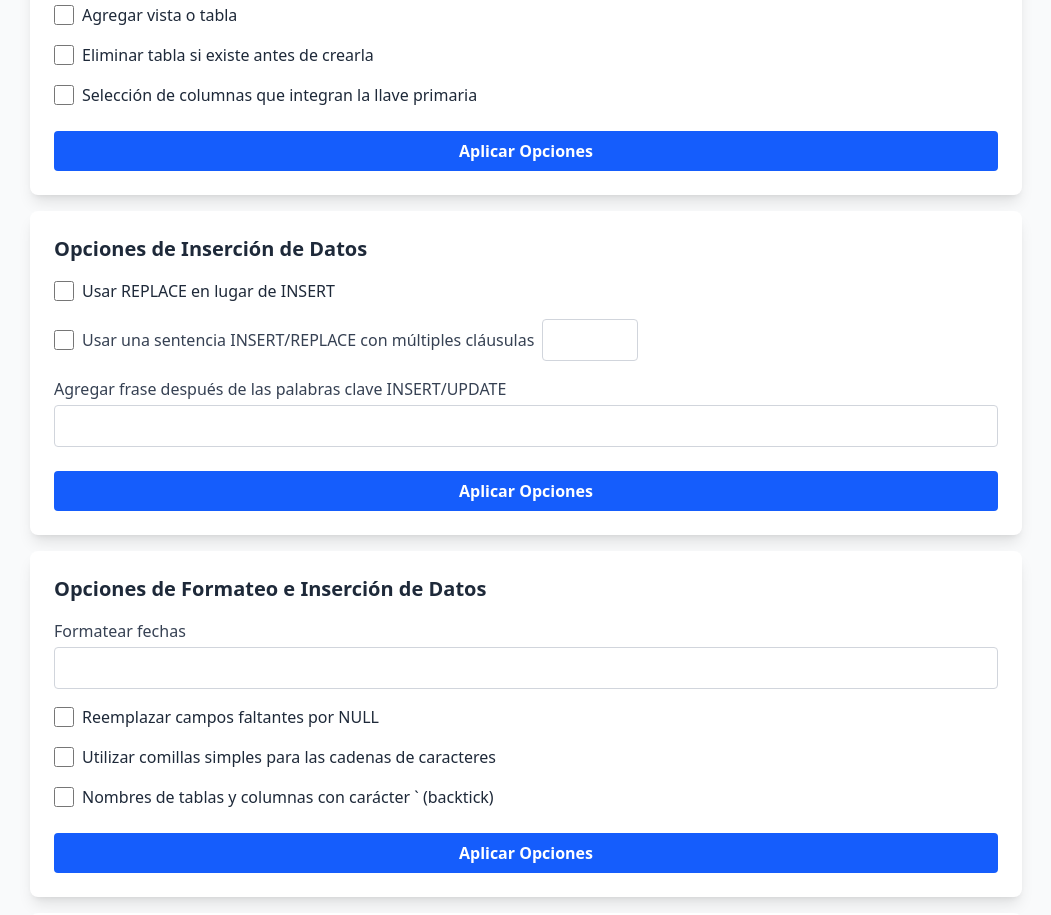
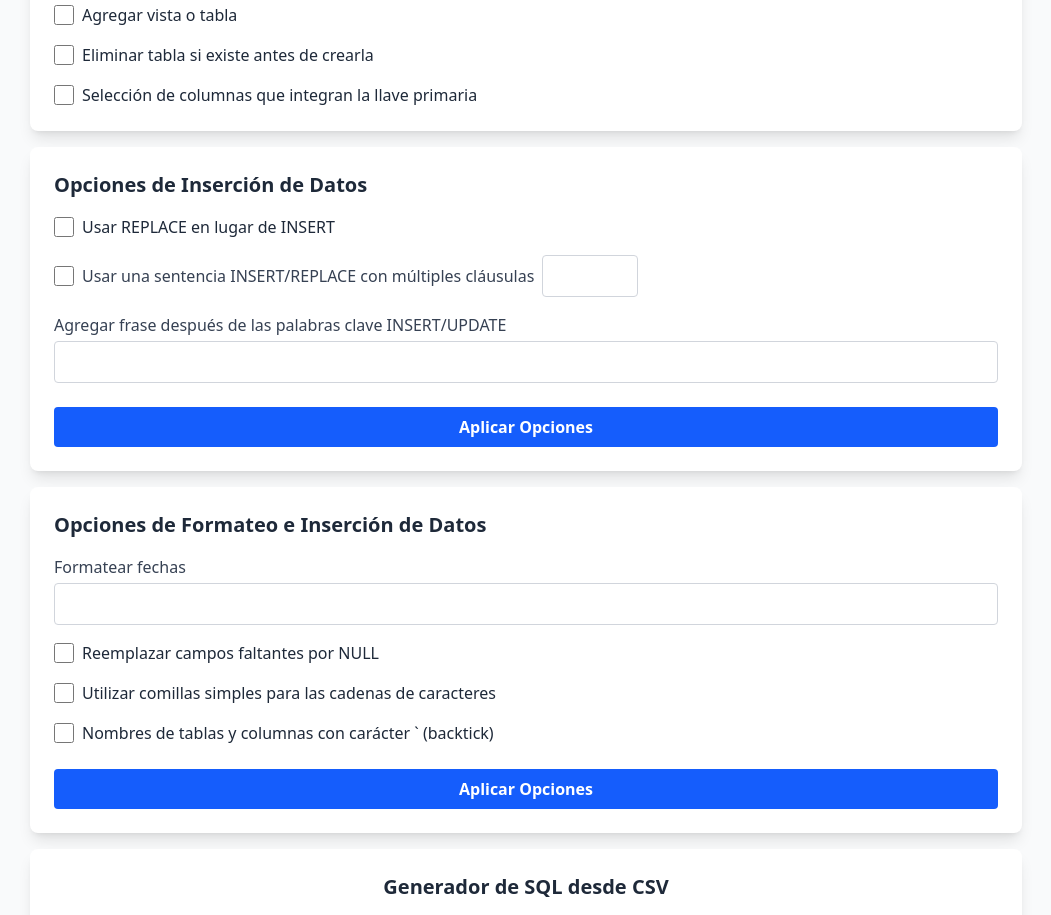
Before and after one commit to Fhernd/proy10_convertidor_csv_sql, a Vue app: page / in a window 1280 px wide. Shown: the part 1520-2435 px from the top of the page, without its empty margins (114-1165 px from the left). Built offline with nearby package versions, Linux system fonts and the light colour scheme; the HTML template or start-up script is replaced by a standard one.

Commit message:
Emisión de los datos de salida para la tabla de la base de datos. Uso de la funcion defineEmits() y watch().

```diff
--- a/src/components/OpcionesSalidaTabla.vue
+++ b/src/components/OpcionesSalidaTabla.vue
@@ -28,21 +28,19 @@
                 Selección de columnas que integran la llave primaria
             </label>
         </div>
-
-        <button @click="applyOptions" class="w-full mt-6 bg-blue-600 hover:bg-blue-700 text-white font-bold py-2 px-4 rounded">
-            Aplicar Opciones
-        </button>
     </div>
 </template>
 
 <script setup>
-import { ref } from 'vue';
+import { defineEmits, ref, watch } from 'vue';
 
 const replaceSpaces = ref(false);
 const allVarchar = ref(false);
 const createView = ref(false);
 const dropTable = ref(false);
 const selectPrimaryKey = ref(false);
+
+const emit = defineEmits(['update:opcionesSalidaTabla']);
 
 const applyOptions = () => {
     const options = {
@@ -56,6 +54,10 @@ const applyOptions = () => {
     console.log("Opciones aplicadas:", options);
     alert("Opciones aplicadas con éxito!");
 };
+
+watch([replaceSpaces, allVarchar, createView, dropTable, selectPrimaryKey], () => {
+    applyOptions();
+}, { deep: true });
 </script>
 
 <style scoped></style>
```
